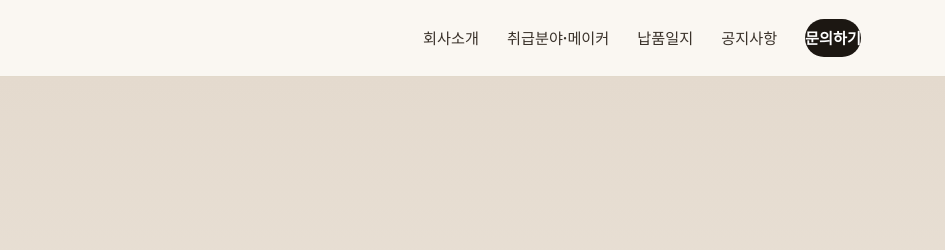
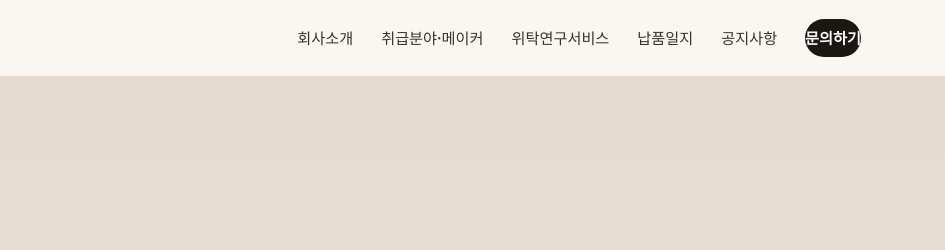
Before and after one commit to ddotan628-sketch/dodan-site, an Eleventy site: page src/index.njk in a window 1280 px wide. Shown: the top 250 px of the page, 335-1280 px from the left. Built offline with nearby package versions, Linux system fonts and the light colour scheme; Eleventy itself is replaced by a stand-in of ours; files that its build step writes are made by us from their sources.

Commit message:
Update header.njk

```diff
--- a/src/_includes/partials/header.njk
+++ b/src/_includes/partials/header.njk
@@ -11,6 +11,7 @@
     <nav class="site-nav" aria-label="주 메뉴">
       <a href="/about/">회사소개</a>
       <a href="/makers/">취급분야·메이커</a>
+   <a href="/services/">위탁연구서비스</a>
       <a href="/board/deliveries/">납품일지</a>
       <a href="/board/notices/">공지사항</a>
       <a href="/contact/" class="site-nav__cta">문의하기</a>
@@ -26,6 +27,7 @@
 <nav class="mobile-nav" id="mobileNav" aria-label="모바일 메뉴">
   <a href="/about/">회사소개</a>
   <a href="/makers/">취급분야·메이커</a>
+   <a href="/services/">위탁연구서비스</a>
   <a href="/board/deliveries/">납품일지</a>
   <a href="/board/notices/">공지사항</a>
   <a href="/contact/" class="site-nav__cta">문의하기</a>
```
